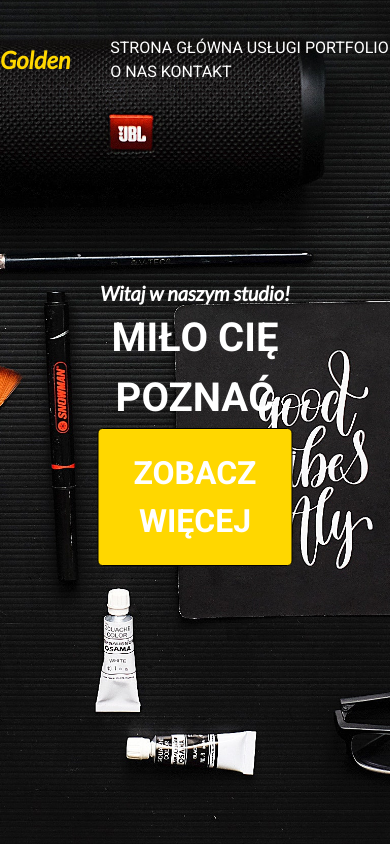
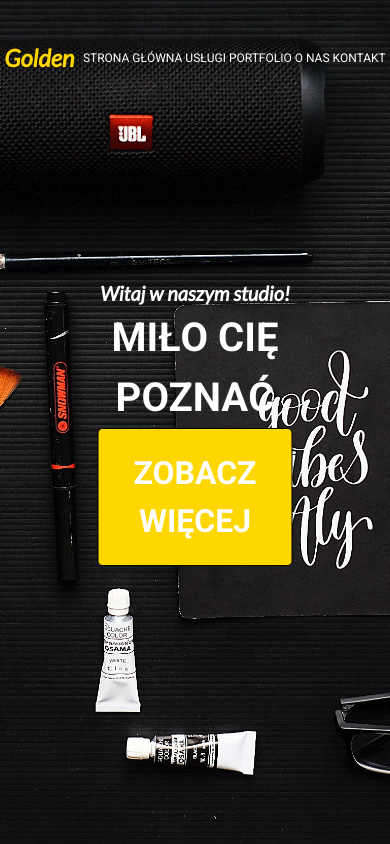
Before and after one commit to tomecky1/project-task-runner, a website: page index.html in a window 390 px wide. Shown: the top 844 px of the page. Drawn offline with Linux system fonts and the light colour scheme.

Commit message:
Fix navigation for phones

```diff
--- a/sass/style.scss
+++ b/sass/style.scss
@@ -207,3 +207,9 @@
     margin: 0 auto;
   }
 }
+@media (max-width: 400px) {
+    .navigation-menu ul {
+    padding-left: 0;
+    font-size: 12px;
+  }
+}
```
Also changed, not shown: css/style.css, 1 other file.
